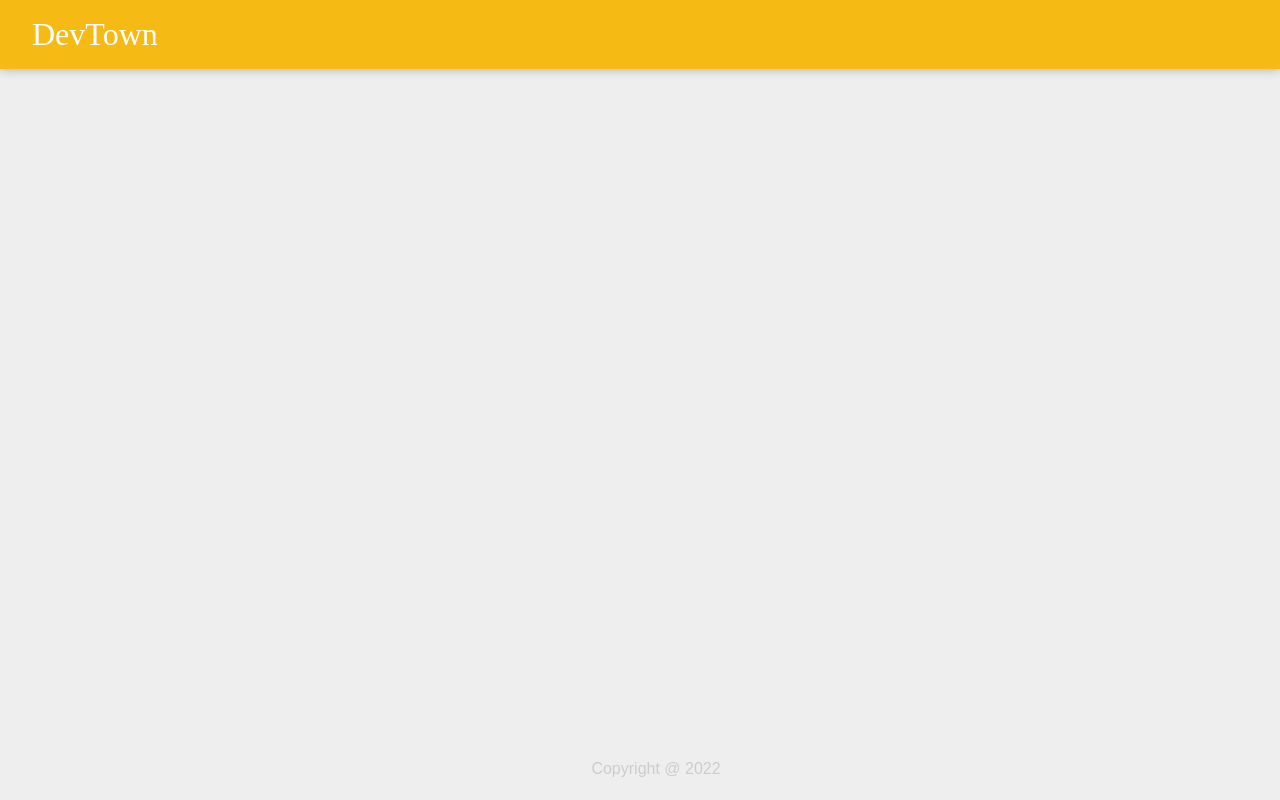
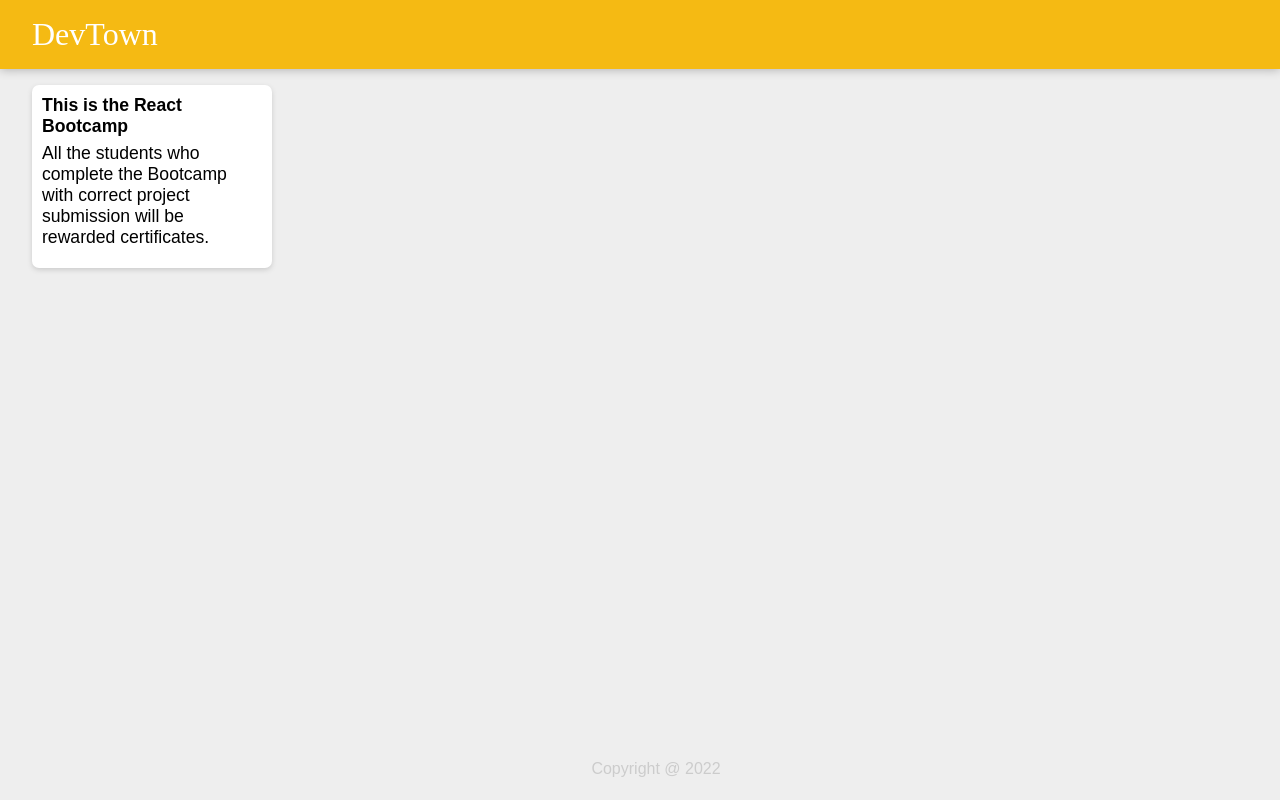
Before and after one commit to GayathmiKariyapperuma/DevTown_Note-Taking-App, a React app: page / in a window 1280 px wide. Built offline with nearby package versions, Linux system fonts and the light colour scheme.

Commit message:
Update Notes.jsx

```diff
--- a/src/components/Notes.jsx
+++ b/src/components/Notes.jsx
@@ -2,9 +2,10 @@ import React from "react";
 
 function Notes() {
   return (
-      <div>
-
+      <div className="note">
+          <h1>This is the React Bootcamp</h1>
+          <p>All the students who complete the Bootcamp with correct project submission will be rewarded certificates.</p>
       </div>
-  )
+  );
 }
 export default Notes;
```
